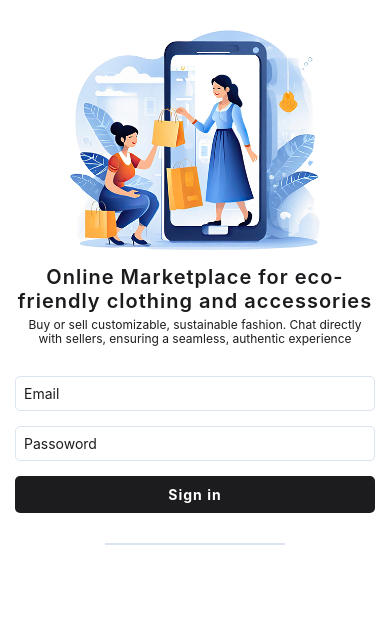
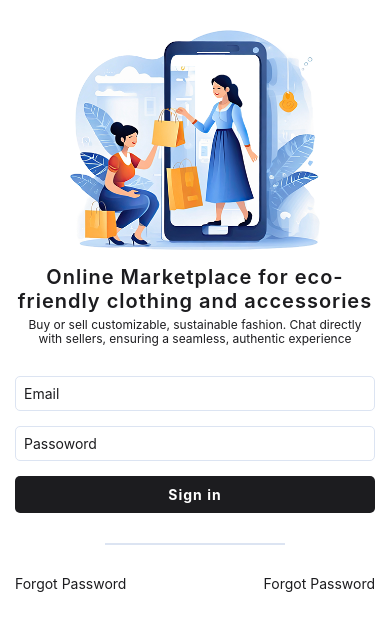
Before and after one commit to emmanueluwa/recircle_app, a React Native app: screen /SignIn in a window 390 px wide. Shown: the top 630 px of the page. Built offline with nearby package versions, Linux system fonts and the light colour scheme.

Commit message:
adding form navigator component

```diff
--- /dev/null
+++ b/app/ui/FormNavigator.tsx
@@ -0,0 +1,48 @@
+import colours from "@utils/colours";
+import { FC } from "react";
+import {
+  ColorValue,
+  DimensionValue,
+  Pressable,
+  StyleSheet,
+  Text,
+  View,
+} from "react-native";
+
+interface Props {
+  leftTitle: string;
+  rightTitle: string;
+  onLeftPress(): void;
+  onRightPress(): void;
+}
+
+const FormNavigator: FC<Props> = ({
+  leftTitle,
+  rightTitle,
+  onLeftPress,
+  onRightPress,
+}) => {
+  return (
+    <View style={styles.container}>
+      <Pressable onPress={onLeftPress}>
+        <Text style={styles.title}>{leftTitle}</Text>
+      </Pressable>
+      <Pressable onPress={onRightPress}>
+        <Text style={styles.title}>{leftTitle}</Text>
+      </Pressable>
+    </View>
+  );
+};
+
+const styles = StyleSheet.create({
+  container: {
+    width: "100%",
+    flexDirection: "row",
+    justifyContent: "space-between",
+  },
+  title: {
+    color: colours.primary,
+  },
+});
+
+export default FormNavigator;
--- a/app/views/SignIn.tsx
+++ b/app/views/SignIn.tsx
@@ -5,6 +5,7 @@
 import FormInput from "@ui/FormInput";
 import AppButton from "@ui/AppButton";
 import FormDivider from "./FormDivider";
+import FormNavigator from "@ui/FormNavigator";
 
 interface Props {}
 
@@ -22,6 +23,8 @@
         <FormInput placeholder="Passoword" secureTextEntry />
         <AppButton title="Sign in" />
         <FormDivider />
+
+        <FormNavigator leftTitle="Forgot Password" rightTitle="Sign Up" />
       </View>
     </View>
   );
```
Also changed, not shown: app/views/FormDivider.tsx (+1 -8 lines).
